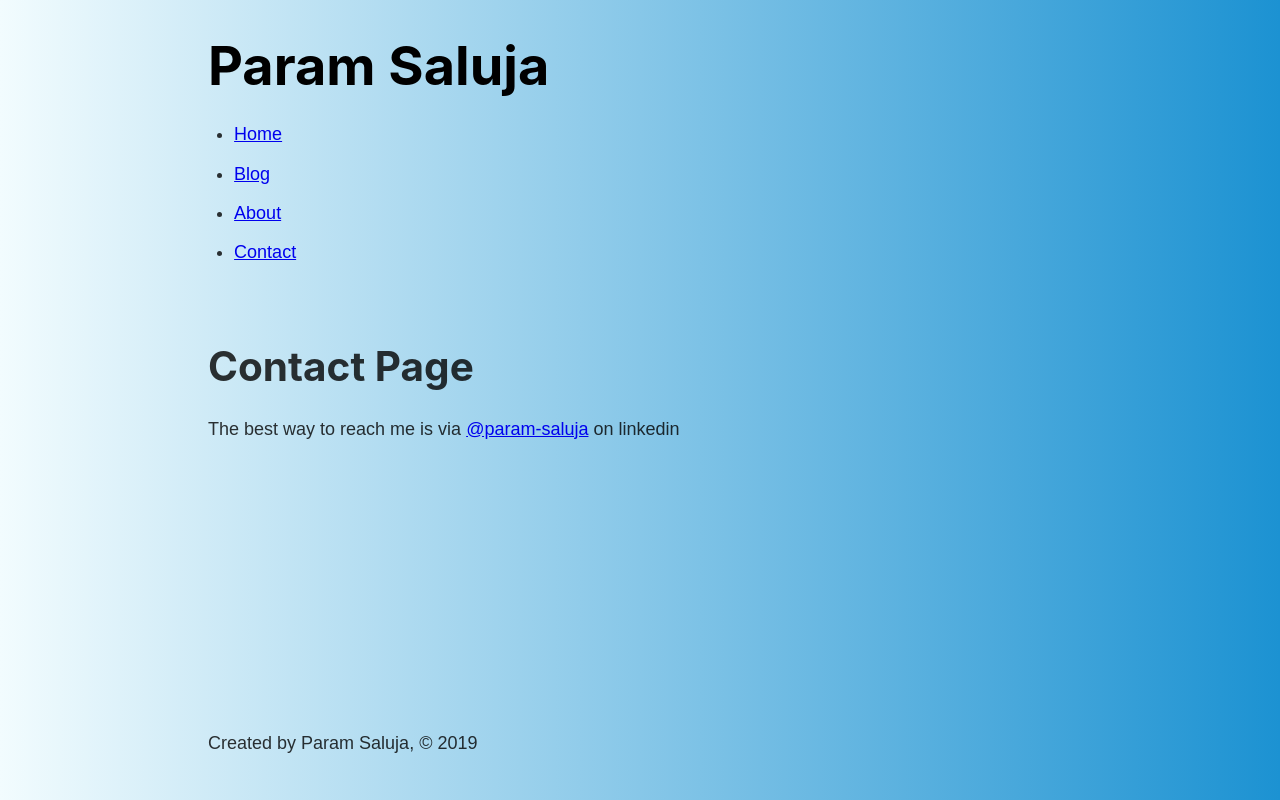
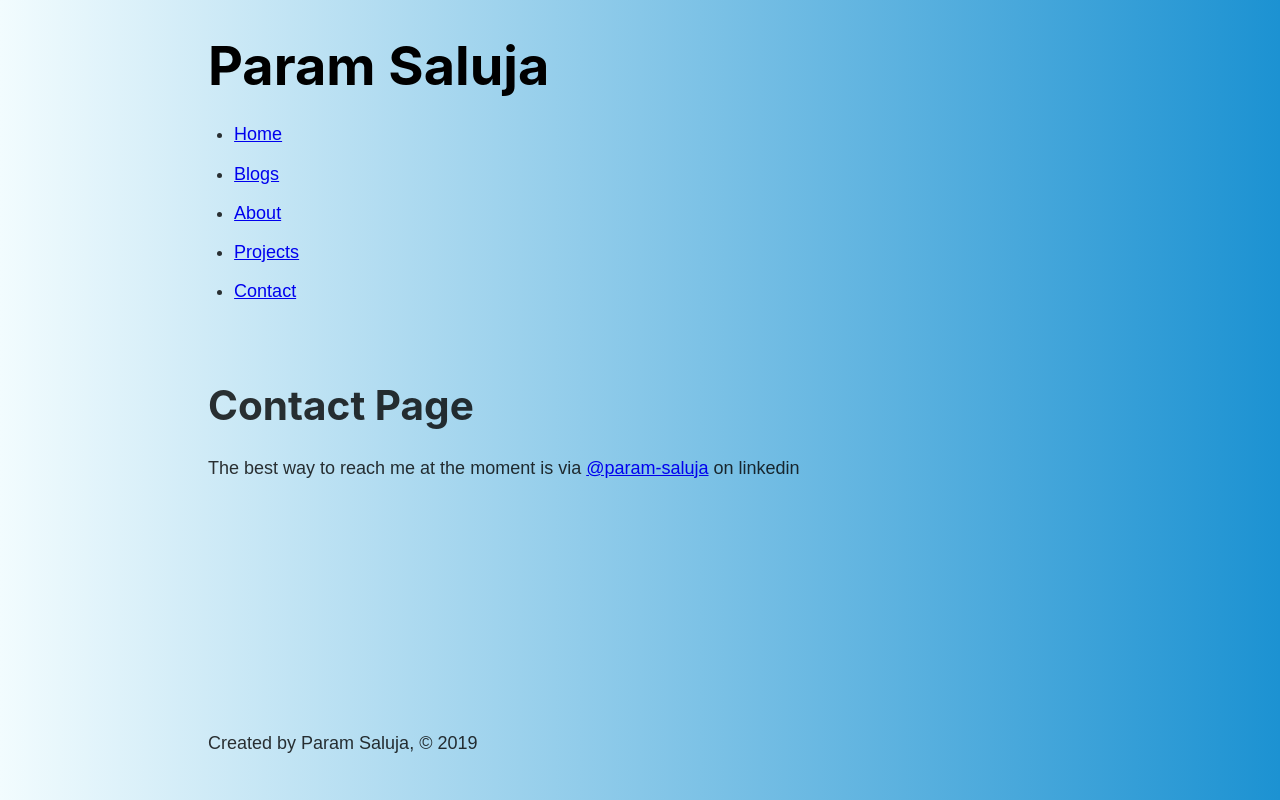
Before and after one commit to salujaparam/gatsby-blog, a Gatsby site: page /contact in a window 1280 px wide. Built offline with nearby package versions, Linux system fonts and the light colour scheme; Gatsby itself is replaced by a stand-in of ours.

Commit message:
added projects page

```diff
--- a/src/components/header.js
+++ b/src/components/header.js
@@ -38,7 +38,7 @@ export default function Header() {
               activeClassName={headerStyles.activeNavItem}
               to="/blog"
             >
-              Blog
+              Blogs
             </Link>
           </li>
           <li>
@@ -48,6 +48,15 @@ export default function Header() {
               to="/about"
             >
               About
+            </Link>
+          </li>
+          <li>
+            <Link
+              className={headerStyles.navItem}
+              activeClassName={headerStyles.activeNavItem}
+              to="/projects"
+            >
+              Projects
             </Link>
           </li>
           <li>
--- a/src/pages/blog.js
+++ b/src/pages/blog.js
@@ -25,7 +25,6 @@ export default function BlogPage() {
     <div className={backgroundStyles.container}>
       <Layout>
         <Head title="Blog" />
-        <h1>Blogs</h1>
         <ol className={blogStyles.posts}>
           {data.allContentfulBlogPost.edges.map(edge => {
             return (
--- a/src/pages/contact.js
+++ b/src/pages/contact.js
@@ -10,7 +10,7 @@ export default function ContactPage() {
         <Head title="Contact" />
         <h1>Contact Page</h1>
         <p>
-          The best way to reach me is via{" "}
+          The best way to reach me at the moment is via{" "}
           <a
             href="https://www.linkedin.com/in/param-saluja-8a011a171/"
             target="_blank"
```
Also changed, not shown: src/pages/projects.js (added, +14 -0 lines).
